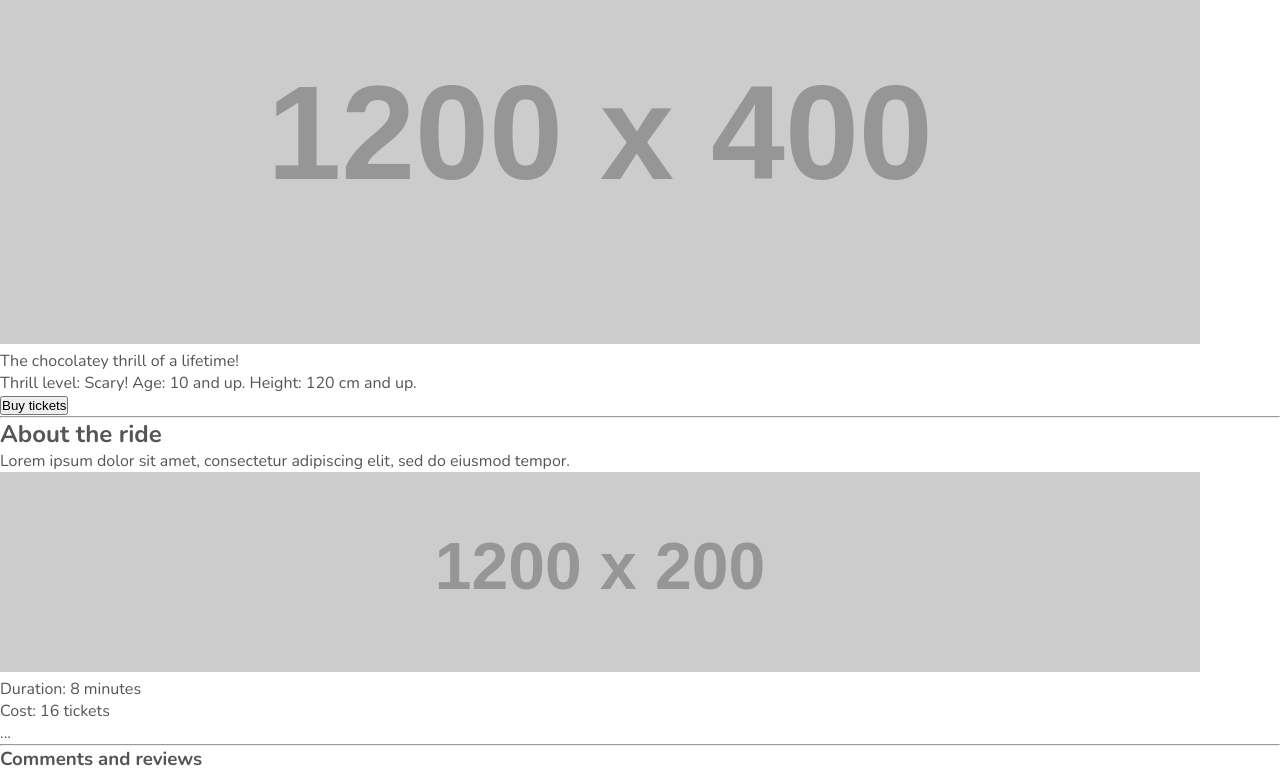
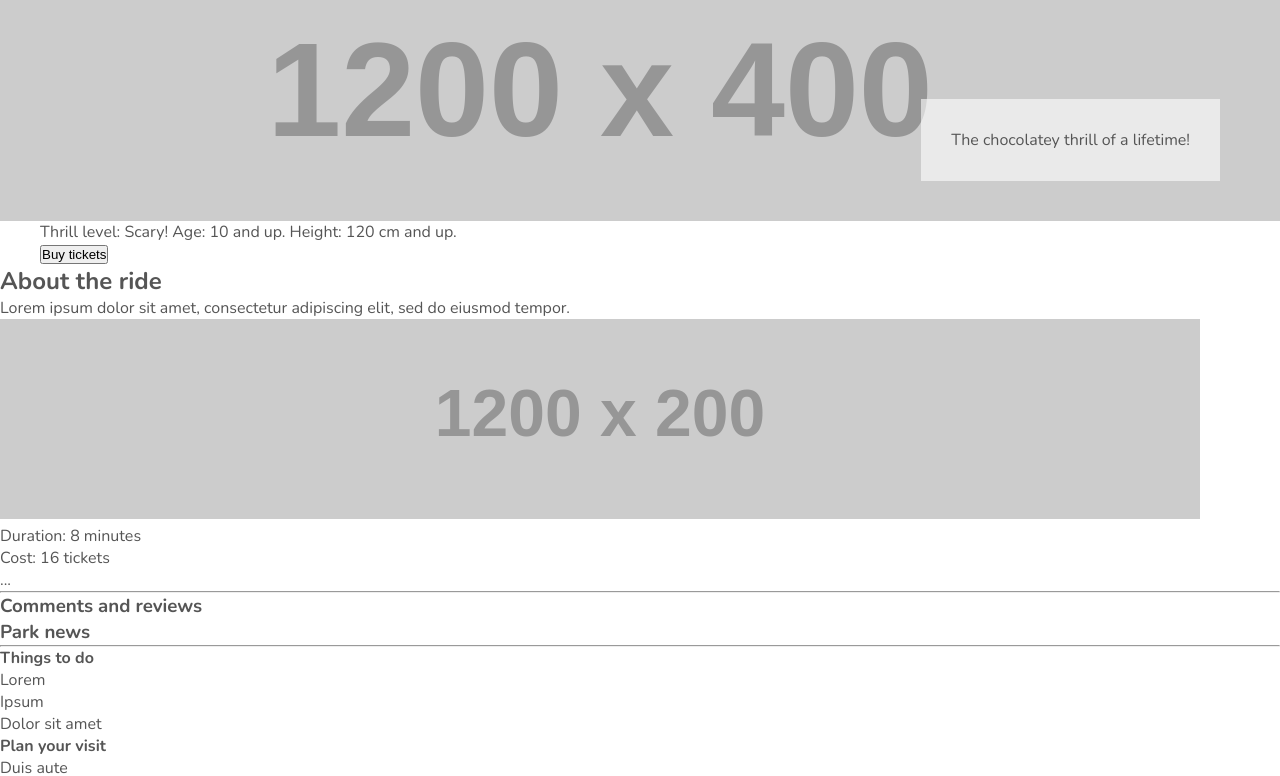
Before and after one commit to williamthorsen/theme-park, a website: page public/attractions/chocolate-fondue-ride/index.html in a window 1280 px wide. Shown: the part 162-938 px from the top of the page. Drawn offline with nearby package versions, Linux system fonts and the light colour scheme; placeholder pictures from the web are drawn by us; a web font is replaced by a local one.

Commit message:
ux: Add layout to attraction hero section

```diff
--- a/public/attractions/chocolate-fondue-ride/index.html
+++ b/public/attractions/chocolate-fondue-ride/index.html
@@ -27,23 +27,27 @@
     </nav>
 
     <main>
-      <header>
-        <h1>Chocolate Fondue Ride</h1>
-        <img src="https://via.placeholder.com/1200x400.png" alt="Placeholder for attraction image">
-        <div>
-          <blockquote>
-            The chocolatey thrill of a lifetime!
-          </blockquote>
+      <header class="attraction-hero">
+        <div class="content x-constraint">
+          <h1>Chocolate Fondue Ride</h1>
+          <div class="quote-wrapper">
+            <div class="quote">
+              <blockquote>
+                The chocolatey thrill of a lifetime!
+              </blockquote>
+            </div>
+          </div>
         </div>
-        <div>
+      </header>
+
+      <section id="attraction-details">
+        <div class="x-constraint">
           <div id="attraction_restrictions">
             Thrill level: Scary! Age: 10 and up. Height: 120 cm and up.
           </div>
           <button id="tickets">Buy tickets</button>
         </div>
-      </header>
-
-      <hr>
+      </section>
 
       <section id="attraction_description">
         <h2>About the ride</h2>
--- a/public/css/style.css
+++ b/public/css/style.css
@@ -180,6 +180,34 @@ header.landing .content div {
 
 /* ----- ATTRACTION PAGE ----- */
 
+.attraction-hero {
+  background-image: url("https://via.placeholder.com/1200x400.png");
+  min-height: 20rem;
+}
+
+.attraction-hero .content,
+.attraction-hero {
+  display: flex;
+  flex-direction: row;
+  align-items: stretch;
+}
+
+.attraction-hero .content {
+  padding: var(--section-padding-y) var(--section-padding-x);
+}
+
+.attraction-hero .quote-wrapper {
+  flex-grow: 2;
+  display: flex;
+  flex-direction: row;
+  justify-content: flex-end;
+  align-items: flex-end;
+}
+
+.attraction-hero .quote {
+  background-color: rgba(255, 255, 255, 60%);
+  padding: 30px;
+}
 
 /* ----- END ATTRACTIONS PAGE ----- */
 
```
